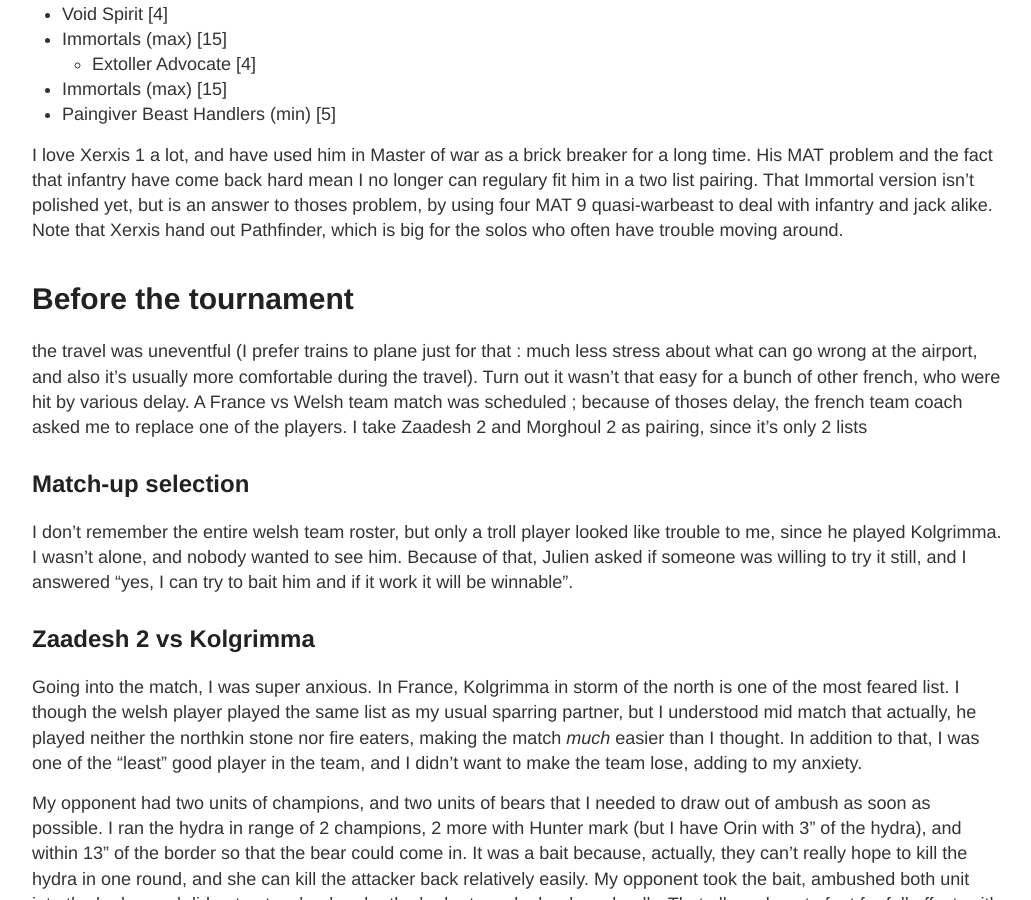
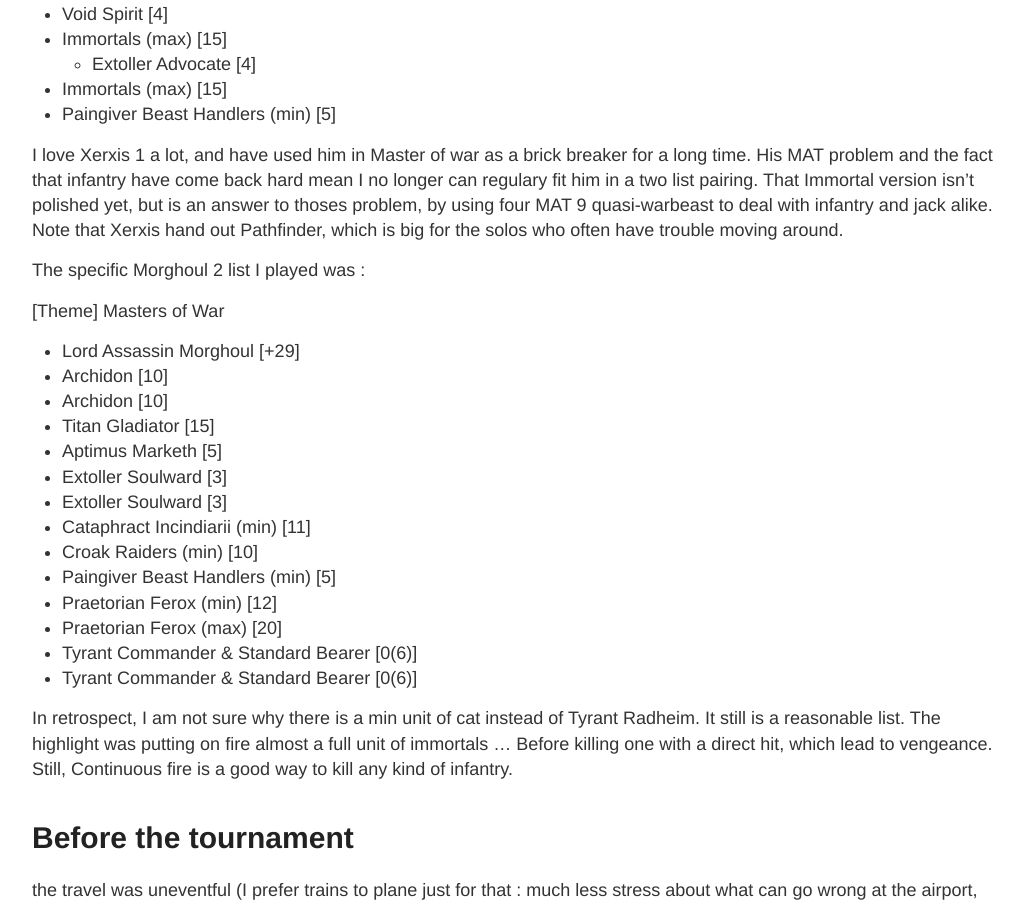
Before and after one commit to TheLazyHase/TheLazyHase.github.io, a Jekyll site: the page built from _posts/2018-05-30-Welsh-master.md, in a window 1280 px wide and 900 px high, scrolled down 704 px. Shown: the whole window, without its empty margins (123-1154 px from the left). Built offline with Jekyll 4.4.1, drawn with Linux system fonts in a browser that asks for light colours; comment, search, counter and statistics services are not loaded.

Commit message:
Felsh Wix

```diff
--- a/_posts/2018-05-30-Welsh-master.md
+++ b/_posts/2018-05-30-Welsh-master.md
@@ -29,6 +29,28 @@ I played the Morghoul and Zaadesh lists detailed in preceding blog spots, and si
 * Paingiver Beast Handlers (min) [5]
 
 I love Xerxis 1 a lot, and have used him in Master of war as a brick breaker for a long time. His MAT problem and the fact that infantry have come back hard mean I no longer can regulary fit him in a two list pairing. That Immortal version isn't polished yet, but is an answer to thoses problem, by using four MAT 9 quasi-warbeast to deal with infantry and jack alike. Note that Xerxis hand out Pathfinder, which is big for the solos who often have trouble moving around.
+
+The specific Morghoul 2 list I played was :
+
+[Theme] Masters of War
+
+* Lord Assassin Morghoul [+29]
+ - Archidon [10]
+ - Archidon [10]
+ - Titan Gladiator [15]
+ - Aptimus Marketh [5]
+* Extoller Soulward [3]
+* Extoller Soulward [3]
+* Cataphract Incindiarii (min) [11]
+* Croak Raiders (min) [10]
+* Paingiver Beast Handlers (min) [5]
+* Praetorian Ferox (min) [12]
+* Praetorian Ferox (max) [20]
+* Tyrant Commander & Standard Bearer [0(6)]
+* Tyrant Commander & Standard Bearer [0(6)]
+
+In retrospect, I am not sure why there is a min unit of cat instead of Tyrant Radheim. It still is a reasonable list. The highlight was putting on fire almost a full unit of immortals ... Before killing one with a direct hit, which lead to vengeance. Still, Continuous fire is a good way to kill any kind of infantry.
+
 
 Before the tournament
 =====================
```
